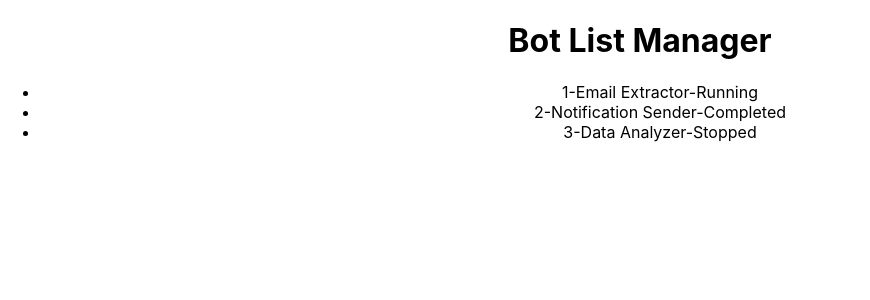
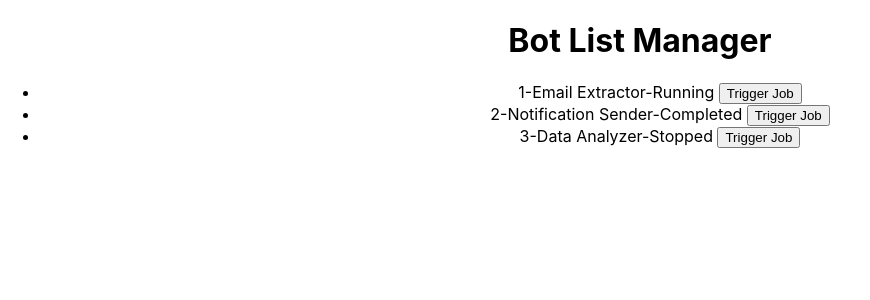
Before and after one commit to mstafford93/bot-list-manager, a React (Create React App) app: page / in a window 1280 px wide. Shown: the top 300 px of the page, without its empty margins (0-870 px from the left). Built offline with nearby package versions, Linux system fonts and the light colour scheme.

Commit message:
able to access ids

```diff
--- a/src/BotListManager.js
+++ b/src/BotListManager.js
@@ -8,14 +8,14 @@ const BotListManager = () => {
   ]);
 
   const triggerJob = (id) => {
-    // Implement this function to change the status of the bot
+    console.log(id)
   };
 
   return (
     <div className="bot-list-manager">
       <h1>Bot List Manager</h1>
       <ul>
-        {bots.map(({id, name, status}) => <li key={id}>{id}-{name}-{status}</li>)}
+        {bots.map(({id, name, status}) => <li key={id}>{id}-{name}-{status} <button onClick={() => triggerJob({id})}>Trigger Job</button></li>)}
       </ul>
     </div>
   );
```
